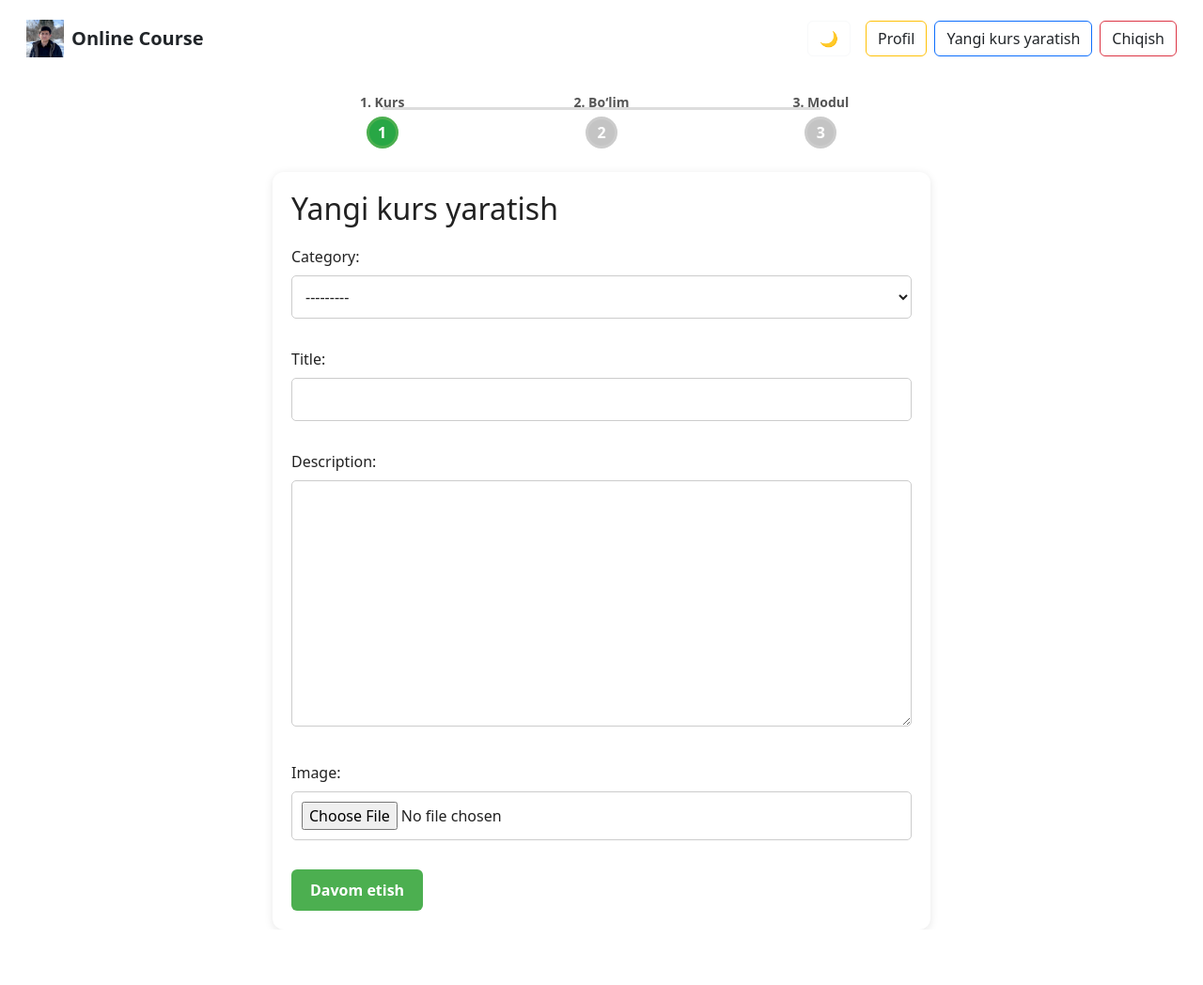
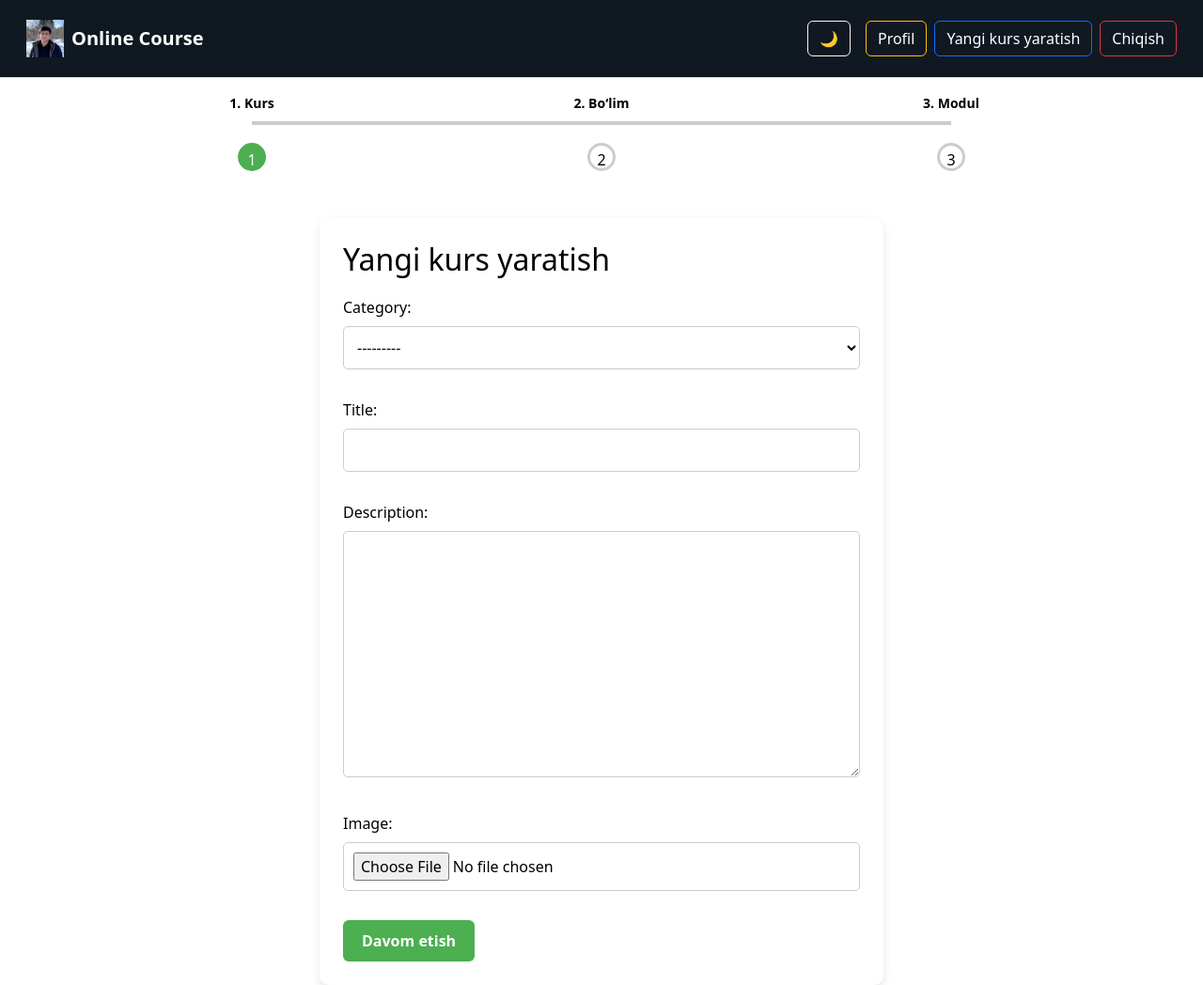
Before and after one commit to faxriddinprof/online_course, a Django app: page /course/create/ in a window 1280 px wide. Shown: the whole page at 94% size. Before the commit the page ends 989 px from the top, so only its background shows below. Run offline with Django 5.2, Linux system fonts and the light colour scheme; a user stored in the database is signed in; data comes from the database, SQL or seed files in the repository; both versions use the stored data as it was after the commit.

Commit message:
ranglarni biroz turiladim

```diff
--- a/static/css/base.css
+++ b/static/css/base.css
@@ -4,19 +4,24 @@
     color: #212529;
 }
 
-/* Navbar */
+/* === Navbar (doim bir xil oq rangda) === */
 .navbar {
-    background-color: #ffffff;
+    background-color: #101821;
+    border-bottom: 1px solid #dee2e6;
 }
 
 .navbar .navbar-brand,
 .navbar .navbar-brand span,
 .navbar .nav-link,
 .navbar .btn {
-    color: #212529 !important;
+    color: #ffffff;
+}
+.navbar .nav-link:hover,
+.navbar .btn:hover {
+    color: #e8e9ec !important; /* hoverda ko‘k */
 }
 
-/* Kartalar, listlar, accordion */
+/* === Kartalar, listlar, accordion === */
 .card {
     background-color: #ffffff;
     color: #212529;
@@ -43,29 +48,10 @@
     border-color: #dee2e6;
 }
 
-/* === Tungi rejim === */
+/* === Tungi rejim (navbar o‘zgarmaydi) === */
 body.dark-mode {
     background-color: #1e2a38; /* to‘q ko‘k */
     color: #e0e6ed;
-}
-
-/* Navbar tungi rejim */
-body.dark-mode .navbar {
-    background-color: #15202b; /* yanada to‘q ko‘k */
-    border-bottom: 1px solid #0d1117;
-}
-
-body.dark-mode .navbar .navbar-brand,
-body.dark-mode .navbar .navbar-brand span,
-body.dark-mode .navbar a,
-body.dark-mode .navbar .nav-link,
-body.dark-mode .navbar .btn {
-    color: #e0e6ed !important;
-}
-
-body.dark-mode .navbar a:hover,
-body.dark-mode .navbar .nav-link:hover {
-    color: #ffffff !important;
 }
 
 /* Kartalar, listlar, accordion tungi rejim */
--- a/static/css/course_create.css
+++ /dev/null
@@ -1,61 +0,0 @@
-:root {
-    --bg-color: #ffffff;
-    --text-color: #000000;
-    --input-bg: #ffffff;
-    --input-border: #ddd;
-
-    --btn-bg: #4CAF50;
-    --btn-hover-bg: #45a049;
-}
-
-body.dark-mode {
-    --bg-color: #1e1e1e;
-    --text-color: #f0f0f0;
-    --input-bg: #2c2c2c;
-    --input-border: #555;
-
-    --btn-bg: #3fa043;
-    --btn-hover-bg: #2f8c36;
-}
-
-.course-create-container {
-    max-width: 600px;
-    margin: 40px auto;
-    padding: 25px;
-    background: var(--bg-color);
-    color: var(--text-color);
-    border-radius: 10px;
-    box-shadow: 0px 4px 15px rgba(0,0,0,0.08);
-}
-
-.course-create-container h2 {
-    text-align: center;
-    margin-bottom: 20px;
-}
-
-.course-create-container form input,
-.course-create-container form textarea,
-.course-create-container form select {
-    width: 100%;
-    padding: 12px;
-    background: var(--input-bg);
-    border-radius: 6px;
-    border: 1px solid var(--input-border);
-    margin-bottom: 15px;
-    font-size: 15px;
-    color: var(--text-color);
-}
-
-/* Oddiy tugma */
-.course-create-container .btn {
-    padding: 10px 18px;
-    background: var(--btn-bg);
-    color: white;
-    border: none;
-    border-radius: 6px;
-    cursor: pointer;
-}
-
-.course-create-container .btn:hover {
-    background: var(--btn-hover-bg);
-}
--- a/static/css/module_create.css
+++ /dev/null
@@ -1,154 +0,0 @@
-/* === Umumiy tartib === */
-.form-container {
-    background-color: var(--bg-color);
-    color: var(--text-color);
-    border-radius: 12px;
-    padding: 20px;
-    box-shadow: var(--box-shadow);
-    max-width: 700px;
-    margin: auto;
-    transition: background-color 0.3s ease, color 0.3s ease;
-}
-
-h2, h3 {
-    font-weight: 600;
-}
-
-/* Progress container */
-.progress-container {
-    display: flex;
-    align-items: center;
-    margin-bottom: 25px;
-    justify-content: center;
-    max-width: 700px;
-    margin-left: auto;
-    margin-right: auto;
-}
-
-.step {
-    text-align: center;
-    position: relative;
-    flex: 1;
-}
-
-.step-title {
-    font-size: 14px;
-    margin-bottom: 5px;
-    color: var(--step-text-color);
-}
-
-.step-circle {
-    width: 34px;
-    height: 34px;
-    background-color: var(--step-bg);
-    color: white;
-    border-radius: 50%;
-    margin: 0 auto;
-    display: flex;
-    align-items: center;
-    justify-content: center;
-    font-weight: bold;
-}
-
-.step-line {
-    position: absolute;
-    top: 16px;
-    left: 50%;
-    height: 3px;
-    background-color: var(--line-color);
-    width: 100%;
-    z-index: -1;
-}
-
-.step.done .step-circle {
-    background-color: var(--success-color);
-}
-
-.step.active .step-circle {
-    background-color: var(--primary-color);
-}
-
-/* Form styling */
-.form-select, .form-control {
-    background-color: var(--input-bg);
-    color: var(--input-text);
-    border: 1px solid var(--input-border);
-}
-
-.form-select:focus, .form-control:focus {
-    border-color: var(--primary-color);
-    box-shadow: 0 0 0 0.2rem var(--focus-shadow);
-}
-
-/* List group items */
-.list-group-item {
-    background-color: var(--list-bg);
-    color: var(--list-text);
-    border-color: var(--list-border);
-}
-
-/* === Kunduzgi tema (default) === */
-:root {
-    --bg-color: #ffffff;
-    --text-color: #222;
-    --box-shadow: 0 2px 10px rgba(0,0,0,0.1);
-
-    --step-bg: #c4c4c4;
-    --step-text-color: #555;
-    --line-color: #ddd;
-    --success-color: #28a745;
-    --primary-color: #007bff;
-
-    --input-bg: #fff;
-    --input-text: #222;
-    --input-border: #ccc;
-    --focus-shadow: rgba(0, 123, 255, 0.25);
-
-    --list-bg: #fff;
-    --list-text: #222;
-    --list-border: #ddd;
-
-    --btn-bg: var(--success-color);
-    --btn-hover-bg: #218838;
-}
-
-/* === Tungi tema === */
-[data-theme="dark"] {
-    --bg-color: #1e1e2f;
-    --text-color: #f5f5f5;
-    --box-shadow: 0 2px 15px rgba(0,0,0,0.5);
-
-    --step-bg: #444;
-    --step-text-color: #aaa;
-    --line-color: #555;
-    --success-color: #4caf50;
-    --primary-color: #2196f3;
-
-    --input-bg: #2a2a3d;
-    --input-text: #fff;
-    --input-border: #555;
-    --focus-shadow: rgba(33, 150, 243, 0.3);
-
-    --list-bg: #2a2a3d;
-    --list-text: #f5f5f5;
-    --list-border: #444;
-
-    --btn-bg: var(--success-color);
-    --btn-hover-bg: #2e7d32;
-}
-
-/* Davom etish tugmasi */
-.btn-continue {
-    color: white;
-    padding: 10px 20px;
-    border: none;
-    border-radius: 6px;
-    font-size: 16px;
-    font-weight: bold;
-    cursor: pointer;
-    transition: background-color 0.3s ease, transform 0.2s ease;
-}
-
-.btn-continue:hover {
-    transform: translateY(-2px);
-}
--- a/static/css/progressbar.css
+++ b/static/css/progressbar.css
@@ -41,9 +41,9 @@
 
 .step-title {
     font-size: 14px;
-    font-weight: bold;
+    font-weight: 600;
+    margin-bottom: 32px; /* yozuv bilan doira orasida masofa */
     color: var(--text-color);
-    margin-bottom: 10px;
 }
 
 .step-circle {
@@ -56,15 +56,19 @@
     margin: 0 auto;
     transition: all 0.3s ease;
     color: var(--text-color);
+    margin-top: 4px;
+    position: relative;
+    z-index: 2; /* 🔥 chiziq ustiga chiqib turishi uchun */
 }
 
 .step-line {
     position: absolute;
-    top: 15px;
+    top: 30px; /* 🔥 avval 15px edi, endi doiraning markaziga tushdi */
     left: 50%;
     height: 4px;
     background-color: var(--line-color);
     width: 100%;
+    z-index: 1; /* 🔥 yozuv va doira ustiga chiqib ketmasligi uchun */
 }
 
 .step:last-child .step-line {
--- a/static/css/section_create.css
+++ /dev/null
@@ -1,75 +0,0 @@
-:root {
-    --bg-color: #ffffff;
-    --text-color: #000000;
-    --input-bg: #ffffff;
-    --input-border: #ddd;
-
-    --btn-bg: #4CAF50;
-    --btn-hover-bg: #45a049;
-    --secondary-btn-bg: #2196F3;
-    --secondary-btn-hover: #1976D2;
-}
-
-body.dark-mode {
-    --bg-color: #1e1e1e;
-    --text-color: #f0f0f0;
-    --input-bg: #2c2c2c;
-    --input-border: #555;
-
-    --btn-bg: #3fa043;
-    --btn-hover-bg: #2f8c36;
-    --secondary-btn-bg: #1e88e5;
-    --secondary-btn-hover: #1565c0;
-}
-
-.section-create-container {
-    max-width: 650px;
-    margin: 40px auto;
-    padding: 25px;
-    background: var(--bg-color);
-    color: var(--text-color);
-    border-radius: 10px;
-    box-shadow: 0px 4px 15px rgba(0,0,0,0.08);
-}
-
-.section-input-group {
-    display: flex;
-    gap: 10px;
-    margin-bottom: 10px;
-}
-
-.section-input-group input {
-    flex: 1;
-    padding: 10px;
-    background: var(--input-bg);
-    border: 1px solid var(--input-border);
-    border-radius: 6px;
-    color: var(--text-color);
-}
-
-#addSection {
-    background: var(--secondary-btn-bg);
-    color: white;
-    border: none;
-    padding: 8px 12px;
-    border-radius: 6px;
-    cursor: pointer;
-}
-
-#addSection:hover {
-    background: var(--secondary-btn-hover);
-}
-
-/* Oddiy tugma */
-.section-create-container .btn {
-    padding: 10px 18px;
-    background: var(--btn-bg);
-    color: white;
-    border: none;
-    border-radius: 6px;
-    cursor: pointer;
-}
-
-.section-create-container .btn:hover {
-    background: var(--btn-hover-bg);
-}
--- a/templates/base.html
+++ b/templates/base.html
@@ -6,9 +6,6 @@
     <title>{% block title %}Online Course{% endblock %}</title>
     <link rel="stylesheet" href="{% static 'css/base.css' %}">
     <link rel="stylesheet" href="{% static 'css/progressbar.css' %}">
-    <link rel="stylesheet" href="{% static 'css/course_create.css' %}">
-    <link rel="stylesheet" href="{% static 'css/section_create.css' %}">
-    <link rel="stylesheet" href="{% static 'css/module_create.css' %}">
     <link rel="stylesheet" href="https://cdn.jsdelivr.net/npm/bootstrap@5.3.3/dist/css/bootstrap.min.css">
     <script src="https://code.jquery.com/jquery-3.6.0.min.js"></script>
 </head>
```
Also changed, not shown: templates/statistics_for_teacher/teacher_students.html (+15 -9 lines), db.sqlite3.
